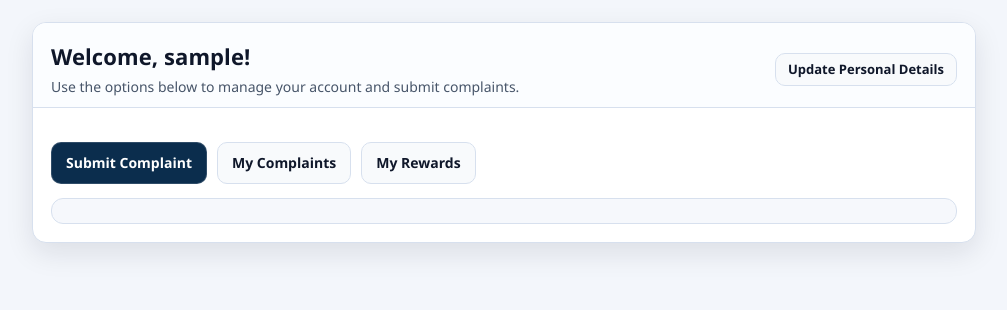
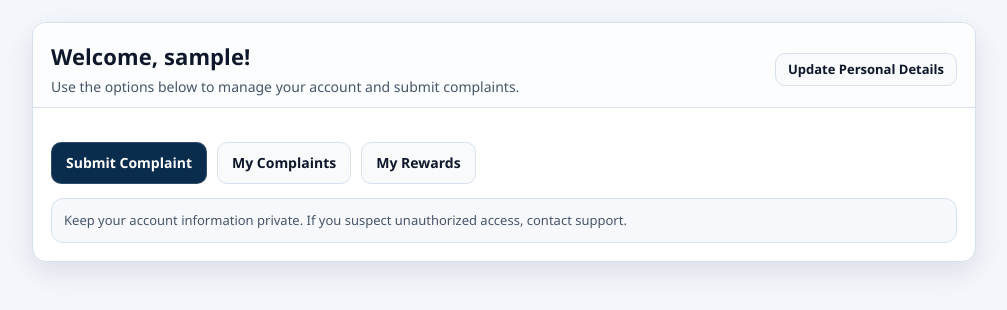
Before and after one commit to rabbi2580/Smart-City-Hub_webtech, a PHP site: page /MVC/html/dashboard.php in a window 1280 px wide. Shown: the part 76-386 px from the top of the page, without its empty margins (136-1143 px from the left). Run offline with PHP 8.4, Linux system fonts and the light colour scheme; the visitor is signed in with stand-in values (Sample User, id 1).

Commit message:
fixed some minor issues

```diff
--- a/Citizen/MVC/html/dashboard.php
+++ b/Citizen/MVC/html/dashboard.php
@@ -57,7 +57,7 @@ require_once __DIR__ . "/../php/auth.php";
                 <a class="btn" href="rewards.php">My Rewards</a>
             </div>
             <div class="notice">
-
+                Keep your account information private. If you suspect unauthorized access, contact support.
             </div>
         </div>
     </div>
```
